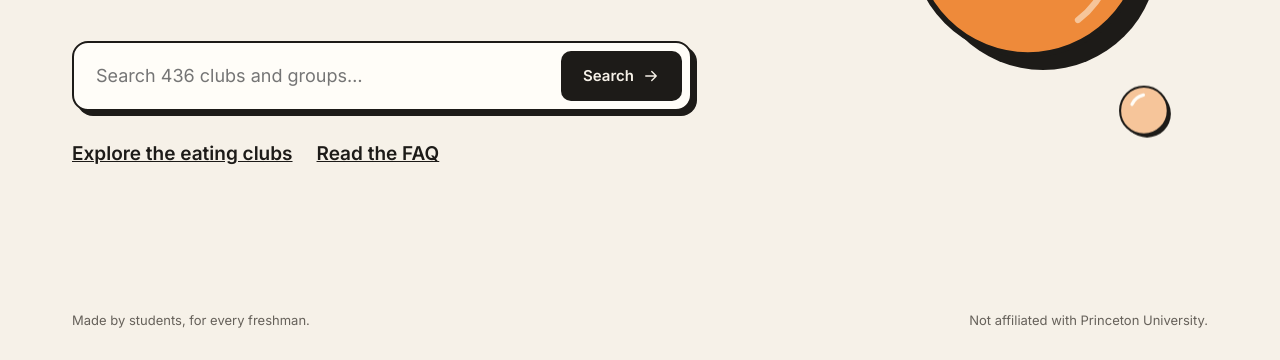
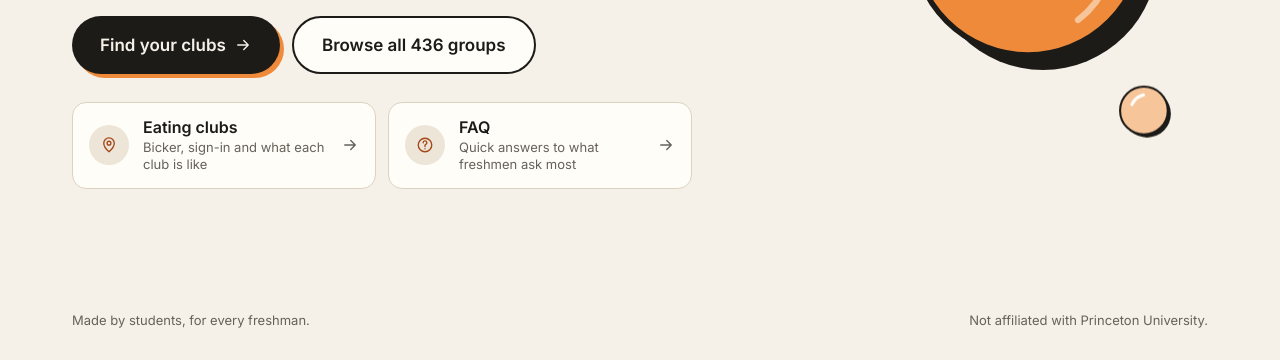
Before and after one commit to prishaakapasi/poppigntheorangebubble, a plain HTML site: page index.html in a window 1280 px wide. Shown: the part 440-800 px from the top of the page. Drawn offline with Linux system fonts and the light colour scheme.

Commit message:
Replace homepage search box with call-to-action buttons and link cards
Co-Authored-By: Claude Fable 5.2 <noreply@anthropic.com>
Claude-Session: https://claude.ai/code/session_01S8Nqx6GRGmu4bFNXb9Ug2a

```diff
--- a/css/styles.css
+++ b/css/styles.css
@@ -279,7 +279,17 @@ button { font: inherit; color: inherit; }
 }
 
 /* Home links, FAQ */
-.hero-links { display: flex; flex-wrap: wrap; gap: 8px 24px; font-size: 15px; font-weight: 600; margin: 0; }
+.hero-cta { display: flex; flex-wrap: wrap; gap: 12px; margin-top: 12px; }
+.btn.big { min-height: 58px; padding: 0 28px; font-size: 17px; }
+.hero-cta .btn:not(.outline) { box-shadow: 4px 4px 0 var(--orange); }
+.hero-cards { display: grid; grid-template-columns: repeat(auto-fit, minmax(250px, 1fr)); gap: 12px; max-width: 620px; }
+.hero-card { display: flex; align-items: center; gap: 14px; padding: 14px 16px; background: var(--surface); border: 1px solid var(--hairline); border-radius: 14px; text-decoration: none; transition: border-color .15s, transform .15s; }
+.hero-card:hover { border-color: var(--ink); transform: translateY(-1px); color: var(--ink); }
+.hero-card > span:nth-child(2) { flex: 1; display: flex; flex-direction: column; gap: 2px; }
+.hero-card-icon { width: 40px; height: 40px; flex: none; border-radius: 50%; background: var(--pill); color: var(--orange-ink); display: flex; align-items: center; justify-content: center; }
+.hero-card-title { font-size: 16px; font-weight: 600; }
+.hero-card-sub { font-size: 13px; line-height: 1.35; color: var(--muted); }
+.hero-card > .icon { color: var(--muted); }
 .faq-list { display: flex; flex-direction: column; }
 .faq { border-top: 1px solid var(--hairline); }
 .faq:last-child { border-bottom: 1px solid var(--hairline); }
--- a/index.html
+++ b/index.html
@@ -19,12 +19,22 @@
     <div class="hero-copy">
       <h1>Popping the <em><span class="orange">Orange</span> Bubble.</em></h1>
       <p>Everything you're supposed to just know, from students who've been there.</p>
-      <form class="ask-box" action="clubs.html" method="get">
-        <label class="sr-only" for="find">Search student groups</label>
-        <input id="find" name="q" type="text" placeholder="Search 429 clubs and groups…" autocomplete="off">
-        <button class="btn" type="submit">Search <svg class="icon" viewBox="0 0 24 24" aria-hidden="true"><path d="M5 12h14M13 6l6 6-6 6"/></svg></button>
-      </form>
-      <p class="hero-links"><a href="clubs.html?view=street">Explore the eating clubs</a><a href="faq.html">Read the FAQ</a></p>
+      <div class="hero-cta">
+        <a class="btn pill big" href="quiz.html">Find your clubs <svg class="icon" viewBox="0 0 24 24" aria-hidden="true"><path d="M5 12h14M13 6l6 6-6 6"/></svg></a>
+        <a class="btn pill big outline" href="clubs.html" id="browse">Browse all groups</a>
+      </div>
+      <div class="hero-cards">
+        <a class="hero-card" href="clubs.html?view=street">
+          <span class="hero-card-icon"><svg class="icon" viewBox="0 0 24 24" aria-hidden="true"><path d="M12 21s-7-6.2-7-11.5a7 7 0 0 1 14 0C19 14.8 12 21 12 21z"/><circle cx="12" cy="9.5" r="2.5"/></svg></span>
+          <span><span class="hero-card-title">Eating clubs</span><span class="hero-card-sub">Bicker, sign-in and what each club is like</span></span>
+          <svg class="icon" viewBox="0 0 24 24" aria-hidden="true"><path d="M5 12h14M13 6l6 6-6 6"/></svg>
+        </a>
+        <a class="hero-card" href="faq.html">
+          <span class="hero-card-icon"><svg class="icon" viewBox="0 0 24 24" aria-hidden="true"><circle cx="12" cy="12" r="9"/><path d="M9.5 9a2.5 2.5 0 1 1 3.5 2.3c-.6.3-1 .8-1 1.5V14M12 17h.01"/></svg></span>
+          <span><span class="hero-card-title">FAQ</span><span class="hero-card-sub">Quick answers to what freshmen ask most</span></span>
+          <svg class="icon" viewBox="0 0 24 24" aria-hidden="true"><path d="M5 12h14M13 6l6 6-6 6"/></svg>
+        </a>
+      </div>
     </div>
     <div class="bubble-stage" id="stage" aria-hidden="false"></div>
   </main>
--- a/js/home.js
+++ b/js/home.js
@@ -40,6 +40,6 @@
 
   showBubble();
 
-  var find = document.getElementById('find');
-  if (find && window.POP_ORGS) find.placeholder = 'Search ' + window.POP_ORGS.length + ' clubs and groups…';
+  var browse = document.getElementById('browse');
+  if (browse && window.POP_ORGS) browse.textContent = 'Browse all ' + window.POP_ORGS.length + ' groups';
 })();
```
